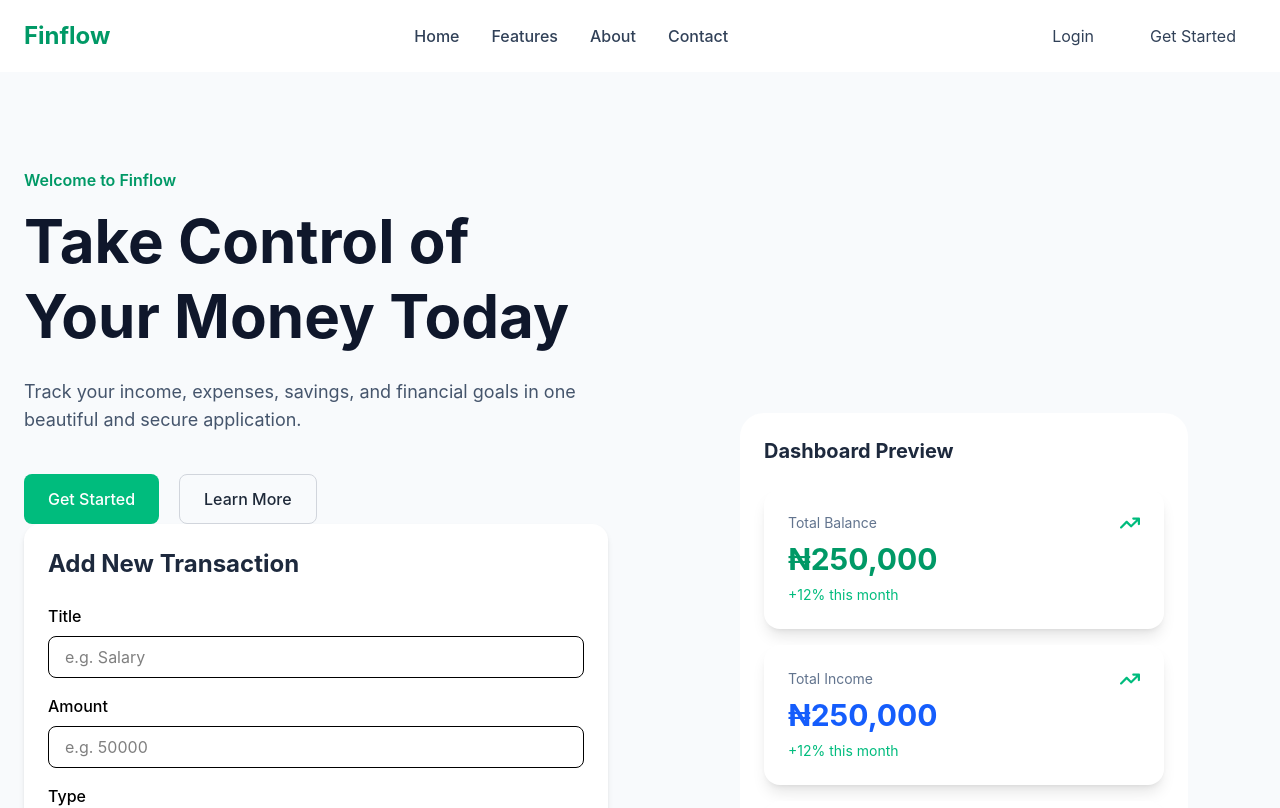
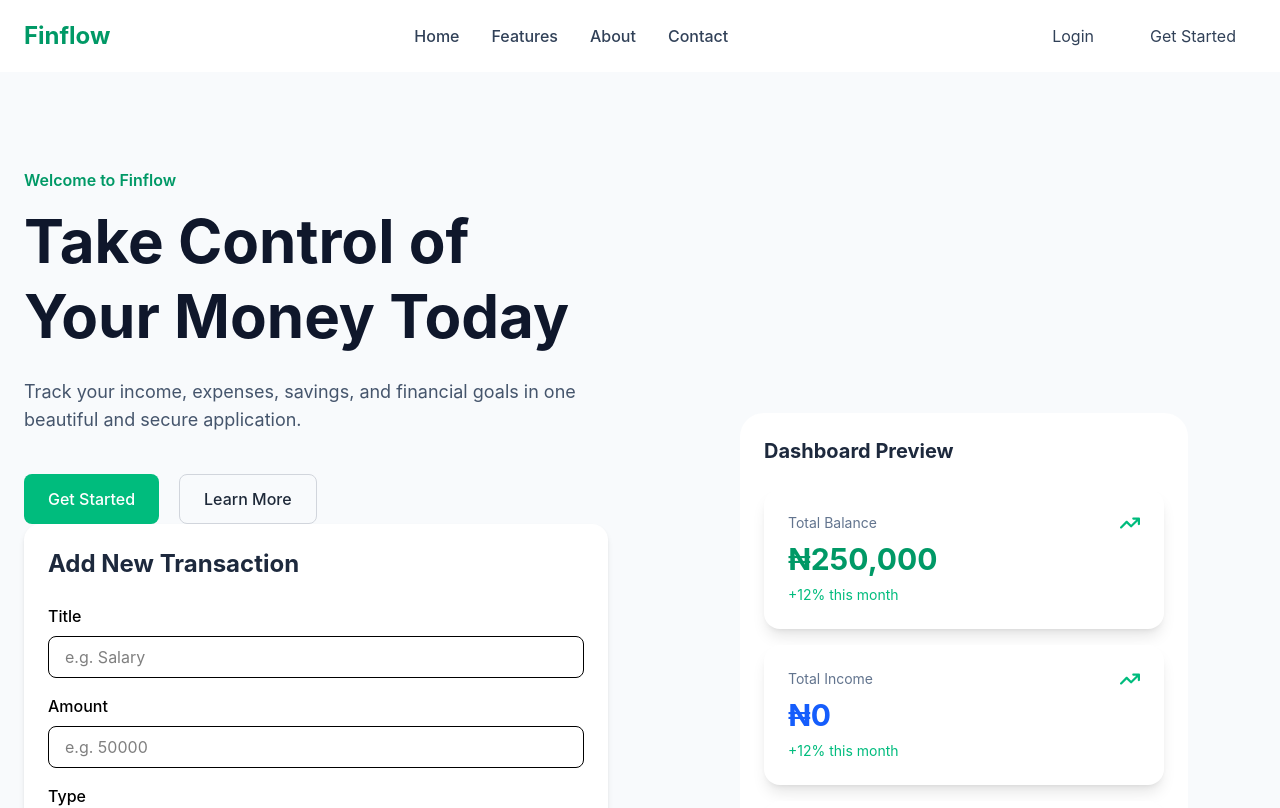
Before and after one commit to sharon5555/Finance-tracker, a React (Vite) app: page / in a window 1280 px wide. Shown: the top 808 px of the page. Built offline with nearby package versions, Linux system fonts and the light colour scheme.

Commit message:
Make dashboard income and expense totals dynamic

```diff
--- a/src/components/landing/Hero.jsx
+++ b/src/components/landing/Hero.jsx
@@ -36,13 +36,13 @@ function Hero() {
 
         {
             title: "Total Income",
-            amount: `₦${balance.toLocaleString()}`,
+            amount: `₦${totalIncome.toLocaleString()}`,
             color: "text-blue-600",
         },
 
         {
             title: "Total Expenses",
-            amount: `₦${balance.toLocaleString()}`,
+            amount: `₦${totalExpenses.toLocaleString()}`,
             color: "text-red-600",
         },
 
```
